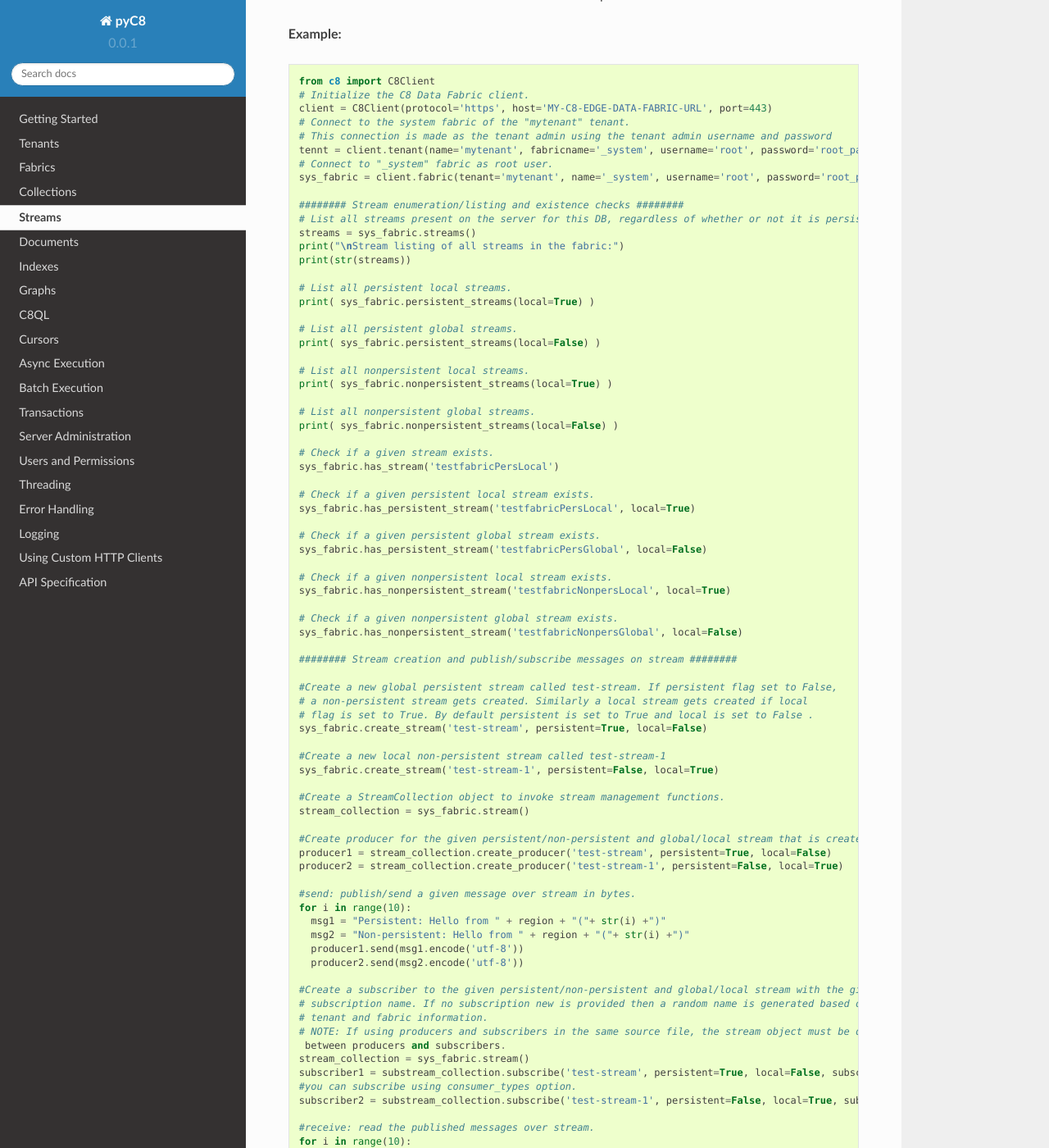
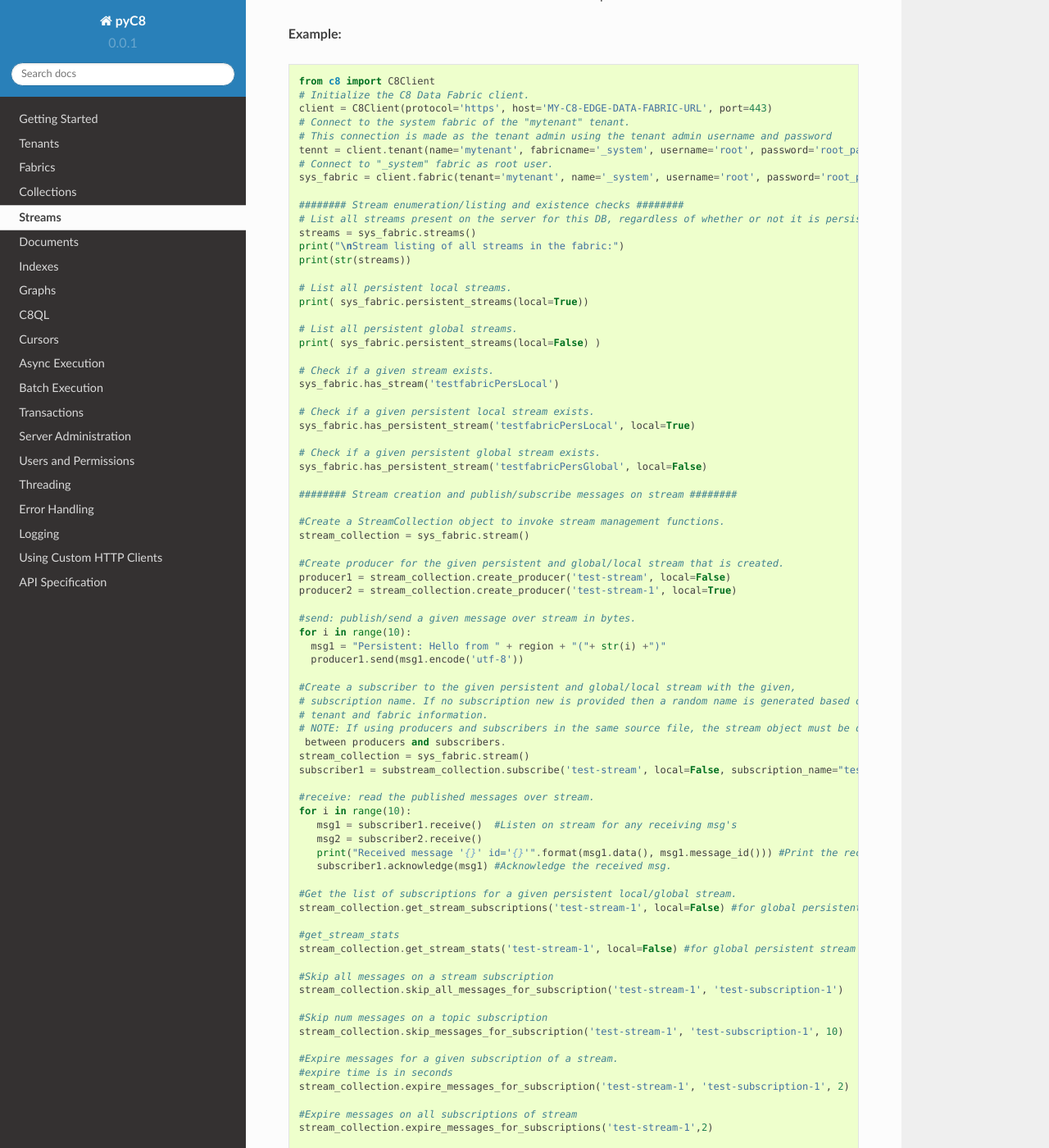
Before and after one commit to Macrometacorp/pyC8, a Sphinx documentation site: the page built from docs/stream.rst, in a window 1280 px wide and 1400 px high, scrolled down 226 px. Shown: the whole window at 82% size. Built offline with Sphinx 7.4.7 and the Read the Docs theme 2.0.0, drawn with Linux system fonts in a browser that asks for light colours; some of the changed text lies outside the part shown.

Commit message:
removed non-persistent from streams + docs

```diff
--- a/docs/stream.rst
+++ b/docs/stream.rst
@@ -17,22 +17,16 @@ Macrometa Streams provide realtime pub/sub messaging capabilities for the Macrom
     sys_fabric = client.fabric(tenant='mytenant', name='_system', username='root', password='root_pass')
 
     ######## Stream enumeration/listing and existence checks ########
-    # List all streams present on the server for this DB, regardless of whether or not it is persistent/non-persistent and global/local
+    # List all streams present on the server for this DB, regardless of whether or not it is persistent and global/local
     streams = sys_fabric.streams()
     print("\nStream listing of all streams in the fabric:")
     print(str(streams))
 
     # List all persistent local streams.
-    print( sys_fabric.persistent_streams(local=True) )
+    print( sys_fabric.persistent_streams(local=True))
 
     # List all persistent global streams.
     print( sys_fabric.persistent_streams(local=False) )
-
-    # List all nonpersistent local streams.
-    print( sys_fabric.nonpersistent_streams(local=True) )
-
-    # List all nonpersistent global streams.
-    print( sys_fabric.nonpersistent_streams(local=False) )
 
     # Check if a given stream exists.
     sys_fabric.has_stream('testfabricPersLocal')
@@ -43,60 +37,40 @@ Macrometa Streams provide realtime pub/sub messaging capabilities for the Macrom
     # Check if a given persistent global stream exists.
     sys_fabric.has_persistent_stream('testfabricPersGlobal', local=False)
 
-    # Check if a given nonpersistent local stream exists.
-    sys_fabric.has_nonpersistent_stream('testfabricNonpersLocal', local=True)
-
-    # Check if a given nonpersistent global stream exists.
-    sys_fabric.has_nonpersistent_stream('testfabricNonpersGlobal', local=False)
-
     ######## Stream creation and publish/subscribe messages on stream ########
-
-    #Create a new global persistent stream called test-stream. If persistent flag set to False,
-    # a non-persistent stream gets created. Similarly a local stream gets created if local
-    # flag is set to True. By default persistent is set to True and local is set to False .
-    sys_fabric.create_stream('test-stream', persistent=True, local=False)
-
-    #Create a new local non-persistent stream called test-stream-1
-    sys_fabric.create_stream('test-stream-1', persistent=False, local=True)
 
     #Create a StreamCollection object to invoke stream management functions.
     stream_collection = sys_fabric.stream()
 
-    #Create producer for the given persistent/non-persistent and global/local stream that is created.
-    producer1 = stream_collection.create_producer('test-stream', persistent=True, local=False)
-    producer2 = stream_collection.create_producer('test-stream-1', persistent=False, local=True)
+    #Create producer for the given persistent and global/local stream that is created.
+    producer1 = stream_collection.create_producer('test-stream', local=False)
+    producer2 = stream_collection.create_producer('test-stream-1', local=True)
 
     #send: publish/send a given message over stream in bytes.
     for i in range(10):
       msg1 = "Persistent: Hello from " + region + "("+ str(i) +")"
-      msg2 = "Non-persistent: Hello from " + region + "("+ str(i) +")"
       producer1.send(msg1.encode('utf-8'))
-      producer2.send(msg2.encode('utf-8'))
 
-    #Create a subscriber to the given persistent/non-persistent and global/local stream with the given,
+    #Create a subscriber to the given persistent and global/local stream with the given,
     # subscription name. If no subscription new is provided then a random name is generated based on
     # tenant and fabric information.
     # NOTE: If using producers and subscribers in the same source file, the stream object must be different
      between producers and subscribers.
     stream_collection = sys_fabric.stream()
-    subscriber1 = substream_collection.subscribe('test-stream', persistent=True, local=False, subscription_name="test-subscription-1",consumer_type= stream_collection.CONSUMER_TYPES.EXCLUSIVE)
-    #you can subscribe using consumer_types option.
-    subscriber2 = substream_collection.subscribe('test-stream-1', persistent=False, local=True, subscription_name="test-subscription-2")
+    subscriber1 = substream_collection.subscribe('test-stream', local=False, subscription_name="test-subscription-1",consumer_type= stream_collection.CONSUMER_TYPES.EXCLUSIVE)
 
     #receive: read the published messages over stream.
     for i in range(10):
        msg1 = subscriber1.receive()  #Listen on stream for any receiving msg's
        msg2 = subscriber2.receive()
        print("Received message '{}' id='{}'".format(msg1.data(), msg1.message_id())) #Print the received msg over stream
-       print("Received message '{}' id='{}'".format(msg2.data(), msg2.message_id()))
        subscriber1.acknowledge(msg1) #Acknowledge the received msg.
-       subscriber2.acknowledge(msg2)
 
-    #Get the list of subscriptions for a given persistent/non-persistent local/global stream.
-    stream_collection.get_stream_subscriptions('test-stream-1', persistent=True, local=False) #for global persistent stream
+    #Get the list of subscriptions for a given persistent local/global stream.
+    stream_collection.get_stream_subscriptions('test-stream-1', local=False) #for global persistent stream
 
     #get_stream_stats
-    stream_collection.get_stream_stats('test-stream-1', persistent=True, local=False) #for global persistent stream
+    stream_collection.get_stream_stats('test-stream-1', local=False) #for global persistent stream
 
     #Skip all messages on a stream subscription
     stream_collection.skip_all_messages_for_subscription('test-stream-1', 'test-subscription-1')
@@ -132,6 +106,6 @@ Macrometa Streams provide realtime pub/sub messaging capabilities for the Macrom
     stream_collection.unsubscribe('test-subscription-1')
 
     #delete subscription of a stream
-    #stream_collection.delete_stream_subscription('test-stream-1', 'test-subscription-1' ,persistent=True, local=False)
+    #stream_collection.delete_stream_subscription('test-stream-1', 'test-subscription-1' , local=False)
 
 See :ref:`StreamCollection` for API specification.
```
Also changed, not shown: docs/overview.rst (+7 -8 lines), 3 other files.
